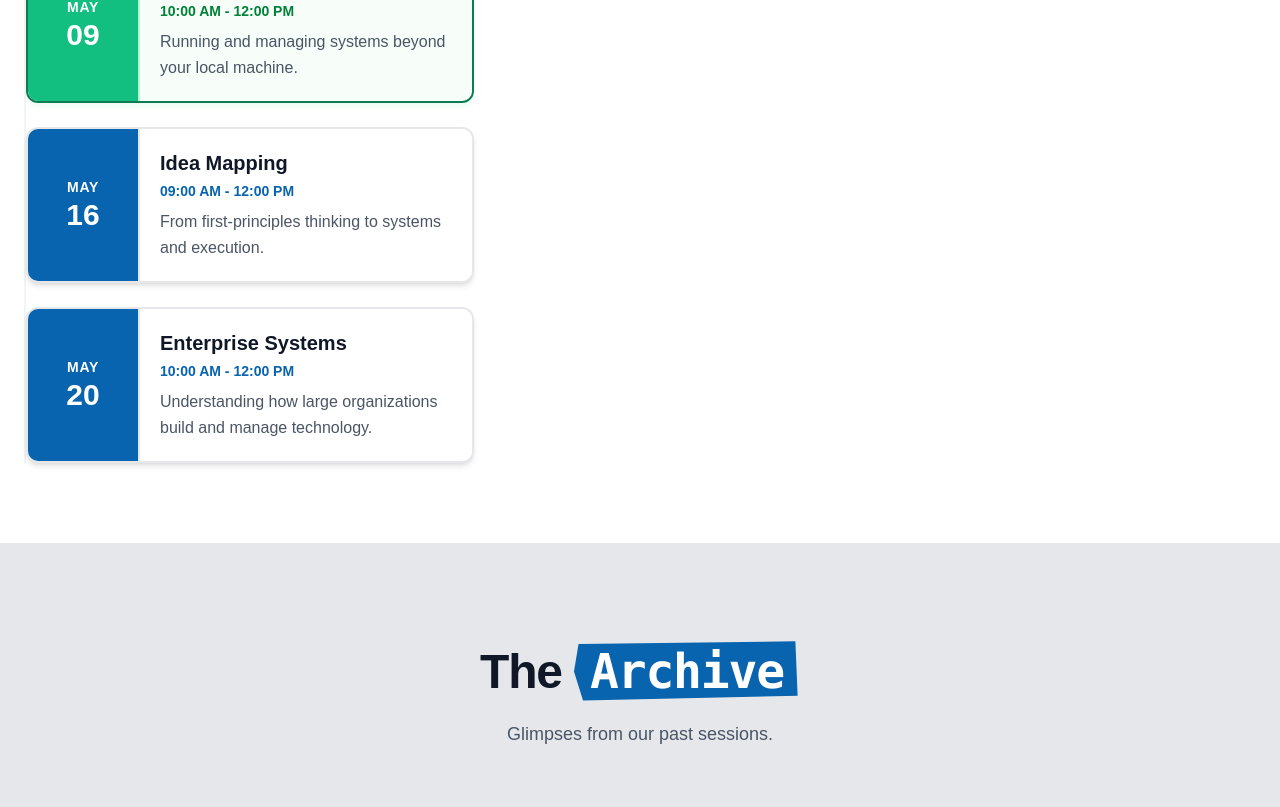
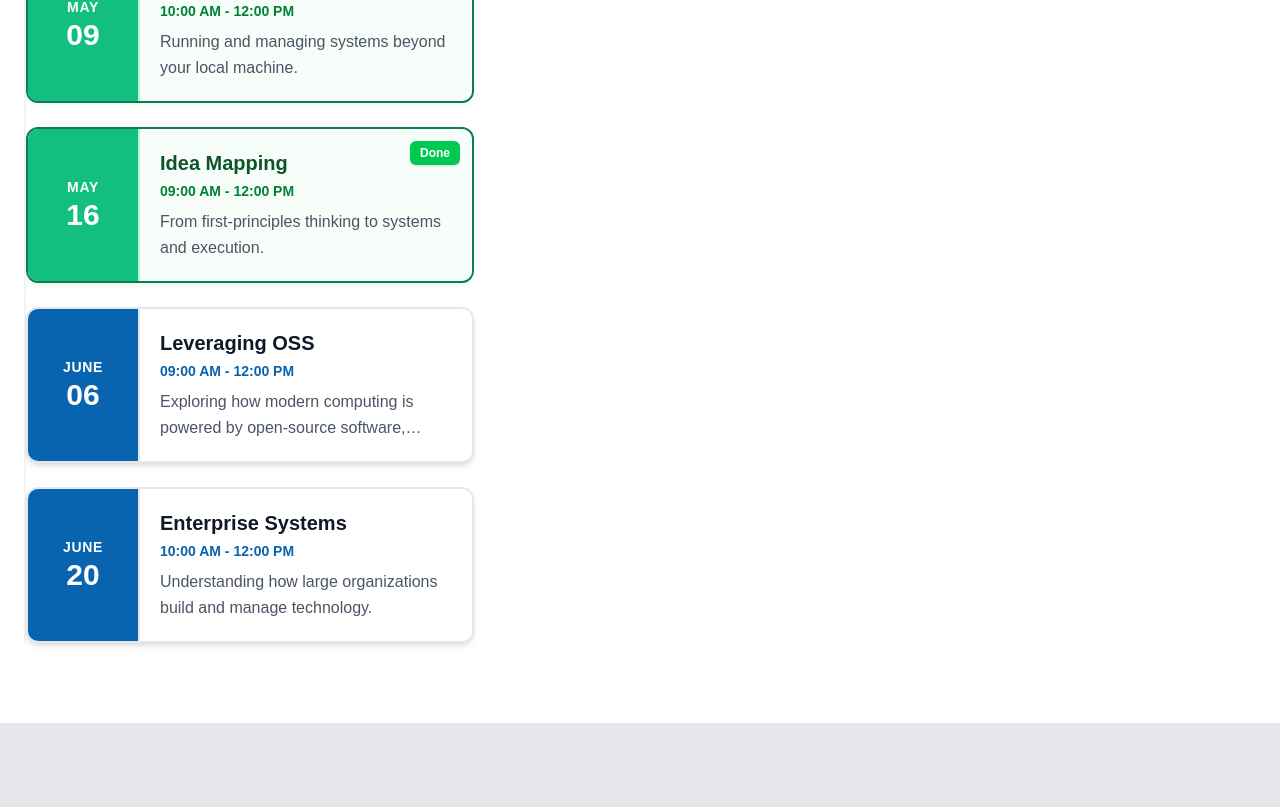
Before and after one commit to udictihub/udicti-dev, a Next.js app: page / in a window 1280 px wide. Shown: the part 993-1800 px from the top of the page. Built offline with nearby package versions, Linux system fonts and the light colour scheme; a web font is replaced by a local one.

Commit message:
Update(session): add new dates and contents

```diff
--- a/src/data/sessions.ts
+++ b/src/data/sessions.ts
@@ -123,6 +123,8 @@ Gain a practical understanding of how systems run in real environments.
     desc: 'From first-principles thinking to systems and execution.',
     image:
       'https://images.unsplash.com/photo-1516321318423-f06f85e504b3?w=800&q=80',
+    completed: 'done',
+
     markdown: `
   # Idea Mapping
 
@@ -156,7 +158,46 @@ Gain a practical understanding of how systems run in real environments.
   },
   {
     id: 6,
-    month: 'May',
+    month: 'June',
+    day: '06',
+    title: 'Leveraging OSS',
+    time: '09:00 AM - 12:00 PM',
+    desc: 'Exploring how modern computing is powered by open-source software, communities, and technologies.',
+    image:
+      'https://images.unsplash.com/photo-1515879218367-8466d910aaa4?w=800&q=80',
+    markdown: dedent`
+
+    # Leveraging OSS
+
+    Modern software is rarely built from scratch. From operating systems and databases to containers, frameworks, and AI tooling, open-source software forms the foundation of today's computing landscape.
+
+    ---
+
+    ## What we will explore
+
+    * Open-source software and ecosystems
+    * Licenses and governance
+    * Building with existing technologies
+    * Communities and contribution
+    * OSS in production systems
+
+    ---
+
+    ## Key idea
+
+    Great engineers don't reinvent everything—they leverage existing tools, technologies, and communities to build faster and solve bigger problems.
+
+    ---
+
+    ## Outcome
+
+    Understand how open-source software powers modern systems and how to effectively leverage and contribute to these ecosystems.
+    `,
+  },
+
+  {
+    id: 7,
+    month: 'June',
     day: '20',
     title: 'Enterprise Systems',
     time: '10:00 AM - 12:00 PM',
```
